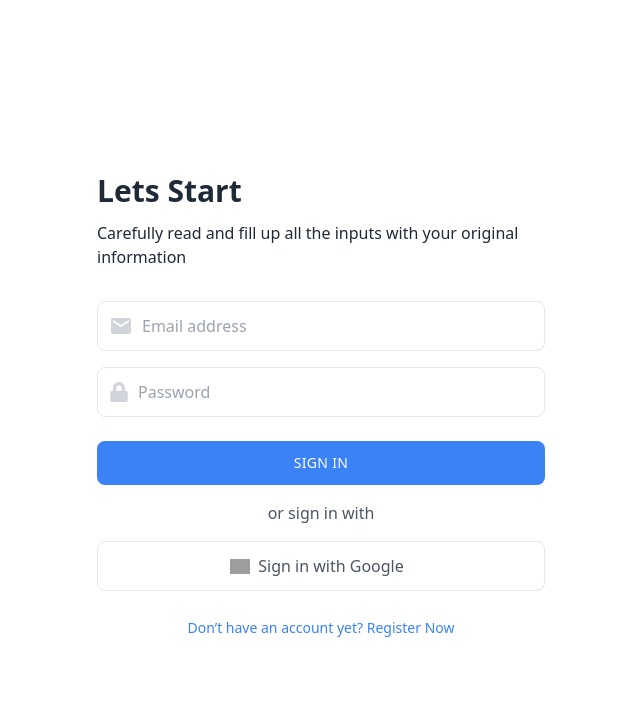
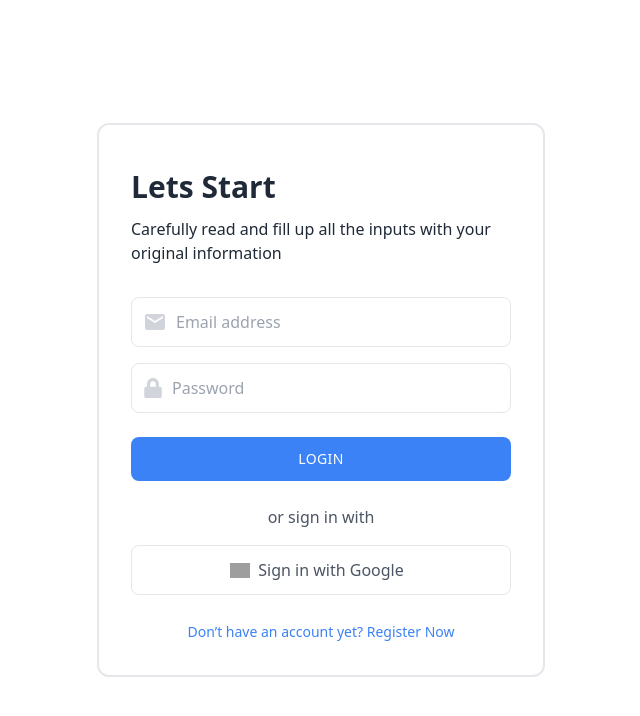
Before and after one commit to snehashisroyofficial/employee-hub-client, a React (Vite) app: page /login in a window 1280 px wide. Shown: the top 716 px of the page, without its empty margins (319-959 px from the left). Built offline with nearby package versions, Linux system fonts and the light colour scheme; no server answers; grey boxes are pictures that could not be loaded.

Commit message:
login and register page work done

```diff
--- a/src/AuthProvider/AuthProvider.jsx
+++ b/src/AuthProvider/AuthProvider.jsx
@@ -31,7 +31,7 @@ const AuthProvider = ({ children }) => {
   };
 
   // google login
-  const GoogleLogin = () => {
+  const googleSignIn = () => {
     return signInWithPopup(auth, googleProvider);
   };
 
@@ -53,7 +53,8 @@ const AuthProvider = ({ children }) => {
     createUser,
     signInUser,
     user,
-    GoogleLogin,
+    googleSignIn,
+    logoutUser,
   };
 
   return (
--- a/src/Pages/Authentication/Login/Login.jsx
+++ b/src/Pages/Authentication/Login/Login.jsx
@@ -1,14 +1,65 @@
 import React from "react";
-import { Link } from "react-router-dom";
+import { Link, useLocation, useNavigate } from "react-router-dom";
 import { MdEmail } from "react-icons/md";
 import { FaEyeSlash, FaLock, FaRegEye } from "react-icons/fa";
+import { useForm } from "react-hook-form";
+import useAuth from "../../../Hooks/useAuth";
+import Swal from "sweetalert2";
 
 const Login = () => {
+  const { signInUser, googleSignIn } = useAuth();
+  const navigate = useNavigate();
+  const location = useLocation();
+  const { register, handleSubmit } = useForm();
+
+  const handleOnSubmit = (data) => {
+    signInUser(data.email, data.password)
+      .then(() => {
+        Swal.fire({
+          icon: "success",
+          title: "Registration Successfull",
+          showConfirmButton: false,
+          timer: 1500,
+        });
+        navigate(location.state ? location.state : "/");
+      })
+      .catch((error) => {
+        Swal.fire({
+          icon: "error",
+          title: `${error.message}`,
+          showConfirmButton: false,
+          timer: 1500,
+        });
+      });
+  };
+
+  const handleGoogleLogin = () => {
+    googleSignIn()
+      .then(() => {
+        Swal.fire({
+          icon: "success",
+          title: "Login Successfull",
+          showConfirmButton: false,
+          timer: 1500,
+        });
+        navigate(location.state ? location.state : "/");
+      })
+      .catch((error) => {
+        Swal.fire({
+          icon: "error",
+          title: `${error.message}`,
+          showConfirmButton: false,
+          timer: 1500,
+        });
+      });
+  };
+
   return (
     <div>
-      <section className="bg-white dark:bg-gray-900">
-        <div className="container flex items-center justify-center min-h-screen px-6 mx-auto">
-          <form className="w-full max-w-md">
+      <section className="bg-white dark:bg-gray-900 ">
+        <div className=" flex items-center justify-center min-h-screen px-6 mx-auto">
+          <div className="w-full max-w-md border-2 p-8 rounded-xl">
+            <form onSubmit={handleSubmit(handleOnSubmit)}>
               <div className="space-y-3">
                 <h1 className="mt-3 text-2xl font-semibold text-gray-800 capitalize sm:text-3xl dark:text-white">
                   Lets Start
@@ -27,6 +78,7 @@ const Login = () => {
                   type="email"
                   className="block w-full py-3 text-gray-700 bg-white border rounded-lg px-11 dark:bg-gray-900 dark:text-gray-300 dark:border-gray-600 focus:border-blue-400 dark:focus:border-blue-300 focus:ring-blue-300 focus:outline-none focus:ring focus:ring-opacity-40"
                   placeholder="Email address"
+                  {...register("email")}
                 />
               </div>
 
@@ -39,21 +91,26 @@ const Login = () => {
                   type="password"
                   className="block w-full px-10 py-3 text-gray-700 bg-white border rounded-lg dark:bg-gray-900 dark:text-gray-300 dark:border-gray-600 focus:border-blue-400 dark:focus:border-blue-300 focus:ring-blue-300 focus:outline-none focus:ring focus:ring-opacity-40"
                   placeholder="Password"
+                  {...register("password")}
                 />
               </div>
 
+              <button
+                type="submit"
+                className="w-full px-6 py-3 mt-6 text-sm font-medium tracking-wide text-white  transition-colors duration-300 transform bg-blue-500 rounded-lg hover:bg-blue-400 focus:outline-none focus:ring focus:ring-blue-300 focus:ring-opacity-50 uppercase"
+              >
+                login
+              </button>
+            </form>
+
             <div className="mt-6">
-              <button className="w-full px-6 py-3 text-sm font-medium tracking-wide text-white  transition-colors duration-300 transform bg-blue-500 rounded-lg hover:bg-blue-400 focus:outline-none focus:ring focus:ring-blue-300 focus:ring-opacity-50 uppercase">
-                Sign in
-              </button>
-
               <p className="mt-4 text-center text-gray-600 dark:text-gray-400">
                 or sign in with
               </p>
 
-              <a
-                href="#"
-                className="flex items-center justify-center px-6 py-3 mt-4 text-gray-600 transition-colors duration-300 transform border rounded-lg dark:border-gray-700 dark:text-gray-200 hover:bg-gray-50 dark:hover:bg-gray-600"
+              <button
+                onClick={handleGoogleLogin}
+                className="w-full flex items-center justify-center px-6 py-3 mt-4 text-gray-600 transition-colors duration-300 transform border rounded-lg dark:border-gray-700 dark:text-gray-200 hover:bg-gray-50 dark:hover:bg-gray-600"
               >
                 <img
                   width="20"
@@ -63,7 +120,7 @@ const Login = () => {
                 />
 
                 <span className="mx-2">Sign in with Google</span>
-              </a>
+              </button>
 
               <div className="mt-6 text-center ">
                 <Link
@@ -74,7 +131,7 @@ const Login = () => {
                 </Link>
               </div>
             </div>
-          </form>
+          </div>
         </div>
       </section>
     </div>
--- a/src/Pages/Authentication/Register/Register.jsx
+++ b/src/Pages/Authentication/Register/Register.jsx
@@ -4,9 +4,8 @@ import { FaEyeSlash, FaLock, FaRegEye, FaRegUser } from "react-icons/fa";
 import { LuUpload } from "react-icons/lu";
 import { MdEmail } from "react-icons/md";
 import { AiFillBank } from "react-icons/ai";
-import { RiMoneyRupeeCircleLine } from "react-icons/ri";
-import { Link } from "react-router-dom";
-
+import { Link, useLocation, useNavigate } from "react-router-dom";
+import { MdAttachMoney } from "react-icons/md";
 import useAuth from "../../../Hooks/useAuth";
 
 import useAxiosPublic from "../../../Hooks/useAxiosPublic";
@@ -21,11 +20,14 @@ const Register = () => {
   const { createUser } = useAuth();
   const axiosPublic = useAxiosPublic();
   const auth = getAuth();
+  const navigate = useNavigate();
+  const location = useLocation();
 
   const passwordRegex = /^[a-z0-9]{6,}$/;
   const {
     register,
     handleSubmit,
+    reset,
     formState: { errors },
   } = useForm();
   const [password, setPassword] = useState(false);
@@ -54,12 +56,14 @@ const Register = () => {
           displayName: name,
           photoURL: image,
         }).then(() => {
+          reset();
           Swal.fire({
             icon: "success",
             title: "Registration Successfull",
             showConfirmButton: false,
             timer: 1500,
           });
+          navigate(location.state ? location.state : "/");
         });
       })
       .catch((error) => {
@@ -77,8 +81,8 @@ const Register = () => {
           >
             {/* title  */}
             <div className="space-y-3">
-              <h1 className="mt-3 text-2xl font-semibold text-gray-800 capitalize sm:text-3xl dark:text-white">
-                Register
+              <h1 className="mt-3 text-2xl font-bold text-gray-800 capitalize sm:text-3xl dark:text-white">
+                Create Account
               </h1>
               <p className="mt-4 text-gray-500 dark:text-gray-400">
                 Let’s get you all set up so you can verify your personal account
@@ -173,7 +177,7 @@ const Register = () => {
               <div className="w-full">
                 <div className="relative flex items-center ">
                   <span className="absolute">
-                    <RiMoneyRupeeCircleLine className="w-6 h-6 mx-3 text-gray-300 dark:text-gray-500" />
+                    <MdAttachMoney className="w-6 h-6 mx-3 text-gray-300 dark:text-gray-500" />
                   </span>
 
                   <input
@@ -192,17 +196,17 @@ const Register = () => {
 
               <div className="w-full">
                 <select
-                  defaultValue="default"
-                  className="select select-bordered w-full"
-                  {...register("role", { required: true })}
+                  className="select select-bordered w-full "
+                  {...register("options", { required: true })}
                 >
-                  <option disabled value="default">
-                    Choose your role
+                  <option disabled defaultValue>
+                    Please choose your role
                   </option>
                   <option value="employee">Employee</option>
-                  <option value="hr">HR</option>
+                  <option value="hr">Hr</option>
                 </select>
-                {errors.role && (
+
+                {errors.salary && (
                   <span className="text-red-500 text-sm">
                     This field is required
                   </span>
@@ -245,8 +249,8 @@ const Register = () => {
             </div>
 
             <div className="mt-6">
-              <button className="w-full px-6 py-3 text-sm font-medium tracking-wide text-white capitalize transition-colors duration-300 transform bg-green-500 rounded-lg hover:bg-green-400 focus:outline-none focus:ring focus:ring-green-300 focus:ring-opacity-50">
-                Sign Up
+              <button className="w-full px-6 py-3 text-sm font-medium tracking-wide text-white  transition-colors duration-300 transform bg-green-500 rounded-lg hover:bg-green-400 focus:outline-none focus:ring focus:ring-green-300 focus:ring-opacity-50 uppercase">
+                register
               </button>
 
               <div className="mt-6 text-center ">
--- a/src/Shared/Navbar/Headers.jsx
+++ b/src/Shared/Navbar/Headers.jsx
@@ -1,16 +1,28 @@
 import React, { useState } from "react";
 import { Link } from "react-router-dom";
-import logo from "../../assets/log.png";
 import { GiHamburgerMenu } from "react-icons/gi";
 import { IoMdClose } from "react-icons/io";
 import { ImSwitch } from "react-icons/im";
 import useAuth from "../../Hooks/useAuth";
+import Swal from "sweetalert2";
 
 const Headers = () => {
   const [menu, setMenu] = useState(true);
-  const { user } = useAuth();
+  const { user, logoutUser } = useAuth();
   const handleOnChange = () => {
     setMenu(!menu);
+  };
+
+  // user logout --------------------------->>>>
+  const handleOnLogout = () => {
+    logoutUser().then(() => {
+      Swal.fire({
+        icon: "success",
+        title: "Registration Successfull",
+        showConfirmButton: false,
+        timer: 1500,
+      });
+    });
   };
 
   return (
@@ -65,7 +77,7 @@ const Headers = () => {
                 <div className="w-12 rounded-full">
                   <img
                     alt="Tailwind CSS Navbar component"
-                    src="https://img.daisyui.com/images/stock/photo-1534528741775-53994a69daeb.jpg"
+                    src={user?.photoURL}
                   />
                 </div>
               </div>
@@ -74,10 +86,13 @@ const Headers = () => {
                 className="mt-3 z-[1] shadow p-4  dropdown-content bg-base-100  w-52"
               >
                 <Link>
-                  <li className="py-2 px-3 font-semibold   flex items-center gap-2 bg-red-600 text-white rounded-full">
+                  <button
+                    onClick={handleOnLogout}
+                    className="py-2 px-3 font-semibold   flex items-center gap-2 bg-red-600 text-white rounded-full"
+                  >
                     <ImSwitch />
                     Logout
-                  </li>
+                  </button>
                 </Link>
               </ul>
             </div>
```
Lines whose indentation alone changed are shown as unchanged.
